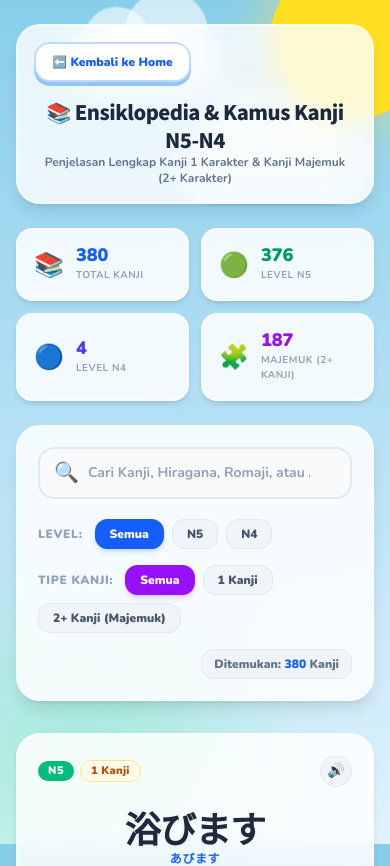
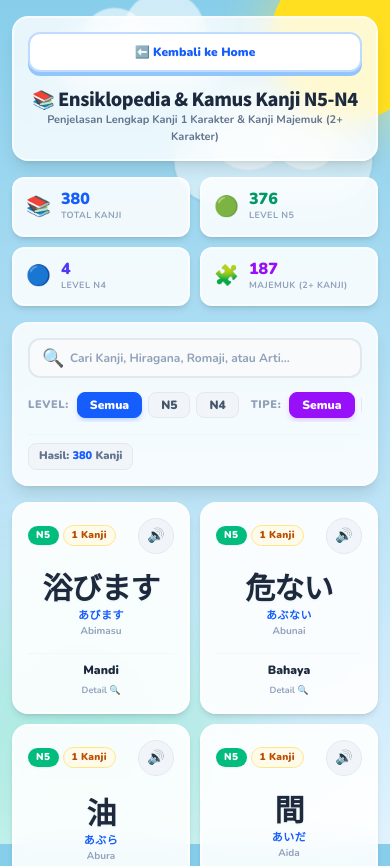
Before and after one commit to miqbaljaffar/kanji-game, a Next.js app: page /kanji in a window 390 px wide. Shown: the top 866 px of the page. Built offline with nearby package versions, Linux system fonts and the light colour scheme.

Commit message:
fix dynamic ui

```diff
--- a/app/kanji/page.tsx
+++ b/app/kanji/page.tsx
@@ -91,29 +91,29 @@ export default function KanjiDictionaryPage() {
       {/* Background awan ceria */}
       <GameBackground />
 
-      <div className="relative z-10 max-w-7xl mx-auto px-4 sm:px-6 pt-6">
+      <div className="relative z-10 max-w-7xl mx-auto px-3 sm:px-6 pt-4 sm:pt-6">
 
         {/* Navigation Bar */}
-        <div className="flex flex-wrap items-center justify-between gap-4 mb-6 bg-white/80 backdrop-blur-md p-4 rounded-3xl shadow-lg border-2 border-white/60">
+        <div className="flex flex-col sm:flex-row items-center justify-between gap-3 mb-4 sm:mb-6 bg-white/80 backdrop-blur-md p-3.5 sm:p-4 rounded-2xl sm:rounded-3xl shadow-lg border-2 border-white/60">
           <Link
             href="/"
-            className="bg-white hover:bg-slate-100 text-blue-600 px-4 py-2.5 rounded-2xl font-black text-xs sm:text-sm shadow-[0_4px_0_#93c5fd] active:shadow-none active:translate-y-1 transition-all border-2 border-blue-200 flex items-center gap-2 cursor-pointer"
+            className="w-full sm:w-auto bg-white hover:bg-slate-100 text-blue-600 px-4 py-2.5 rounded-xl sm:rounded-2xl font-black text-xs sm:text-sm shadow-[0_4px_0_#93c5fd] active:shadow-none active:translate-y-1 transition-all border-2 border-blue-200 flex items-center justify-center gap-2 cursor-pointer touch-manipulation"
           >
             ⬅️ Kembali ke Home
           </Link>
 
           <div className="text-center sm:text-right">
-            <h1 className="text-xl sm:text-2xl font-black text-slate-800 tracking-tight font-jp">
+            <h1 className="text-lg sm:text-2xl font-black text-slate-800 tracking-tight font-jp">
               📚 Ensiklopedia & Kamus Kanji N5-N4
             </h1>
-            <p className="text-xs font-bold text-slate-500">
+            <p className="text-[11px] sm:text-xs font-bold text-slate-500">
               Penjelasan Lengkap Kanji 1 Karakter & Kanji Majemuk (2+ Karakter)
             </p>
           </div>
         </div>
 
         {/* Quick Stats Header Cards */}
-        <div className="grid grid-cols-2 sm:grid-cols-4 gap-3 sm:gap-4 mb-6">
+        <div className="grid grid-cols-2 sm:grid-cols-4 gap-2.5 sm:gap-4 mb-4 sm:mb-6">
           {[
             { label: "Total Kanji", val: stats.total, icon: "📚", color: "text-blue-600", bg: "bg-blue-50" },
             { label: "Level N5", val: stats.n5Count, icon: "🟢", color: "text-emerald-600", bg: "bg-emerald-50" },
@@ -122,14 +122,14 @@ export default function KanjiDictionaryPage() {
           ].map((item) => (
             <div
               key={item.label}
-              className="bg-white/85 backdrop-blur-md rounded-2xl p-4 shadow-md border-2 border-white/60 flex items-center gap-3"
+              className="bg-white/85 backdrop-blur-md rounded-xl sm:rounded-2xl p-3 sm:p-4 shadow-md border-2 border-white/60 flex items-center gap-2.5 sm:gap-3"
             >
-              <span className="text-2xl sm:text-3xl">{item.icon}</span>
-              <div>
-                <div className={`text-lg sm:text-2xl font-black ${item.color} leading-none`}>
+              <span className="text-xl sm:text-3xl shrink-0">{item.icon}</span>
+              <div className="min-w-0">
+                <div className={`text-base sm:text-2xl font-black ${item.color} leading-none truncate`}>
                   {item.val}
                 </div>
-                <div className="text-[10px] sm:text-xs font-bold text-slate-400 uppercase tracking-wider mt-1">
+                <div className="text-[9px] sm:text-xs font-bold text-slate-400 uppercase tracking-wider mt-0.5 truncate">
                   {item.label}
                 </div>
               </div>
@@ -148,10 +148,10 @@ export default function KanjiDictionaryPage() {
           totalResults={filteredKanji.length}
         />
 
-        {/* Kanji Cards Grid */}
+        {/* Kanji Cards Grid (2-column on mobile, 4-column on desktop) */}
         {paginatedKanji.length > 0 ? (
           <>
-            <div className="grid grid-cols-1 sm:grid-cols-2 md:grid-cols-3 lg:grid-cols-4 gap-4">
+            <div className="grid grid-cols-2 sm:grid-cols-2 md:grid-cols-3 lg:grid-cols-4 gap-2.5 sm:gap-4">
               {paginatedKanji.map((entry) => (
                 <KanjiCard
                   key={entry.id}
--- a/components/kanji/KanjiCard.tsx
+++ b/components/kanji/KanjiCard.tsx
@@ -33,15 +33,15 @@ export function KanjiCard({ entry, onSelect }: KanjiCardProps) {
   return (
     <div
       onClick={() => onSelect(entry)}
-      className="group relative bg-white/85 hover:bg-white backdrop-blur-md rounded-3xl p-5 shadow-md hover:shadow-xl transition-all duration-300 border-2 border-white/60 hover:-translate-y-1.5 cursor-pointer flex flex-col justify-between overflow-hidden"
+      className="group relative bg-white/90 hover:bg-white backdrop-blur-md rounded-2xl sm:rounded-3xl p-3.5 sm:p-5 shadow-md hover:shadow-xl transition-all duration-300 border-2 border-white/70 hover:-translate-y-1 cursor-pointer flex flex-col justify-between overflow-hidden active:scale-98 touch-manipulation"
     >
       {/* Top Badges */}
-      <div className="flex items-center justify-between gap-2 mb-3">
-        <div className="flex items-center gap-1.5">
+      <div className="flex items-center justify-between gap-1 mb-2 sm:mb-3">
+        <div className="flex items-center gap-1 flex-wrap">
           {/* Level Badge */}
           <span
             className={clsx(
-              "px-2.5 py-0.5 rounded-full text-[11px] font-black uppercase tracking-wider shadow-xs",
+              "px-2 py-0.5 rounded-full text-[10px] sm:text-[11px] font-black uppercase tracking-wider shadow-xs",
               entry.level === "N5"
                 ? "bg-emerald-500 text-white"
                 : "bg-indigo-600 text-white"
@@ -53,7 +53,7 @@ export function KanjiCard({ entry, onSelect }: KanjiCardProps) {
           {/* Type Badge (1 Kanji vs Majemuk) */}
           <span
             className={clsx(
-              "px-2.5 py-0.5 rounded-full text-[11px] font-black tracking-wide border",
+              "px-2 py-0.5 rounded-full text-[10px] sm:text-[11px] font-black tracking-wide border",
               isSingle
                 ? "bg-amber-50 text-amber-700 border-amber-200"
                 : "bg-purple-50 text-purple-700 border-purple-200"
@@ -69,7 +69,7 @@ export function KanjiCard({ entry, onSelect }: KanjiCardProps) {
           onClick={playTTS}
           title="Dengarkan pengucapan"
           className={clsx(
-            "w-8 h-8 rounded-full flex items-center justify-center text-sm transition-all duration-200 cursor-pointer border",
+            "w-9 h-9 sm:w-8 sm:h-8 rounded-full flex items-center justify-center text-sm transition-all duration-200 cursor-pointer border shrink-0 active:scale-90 touch-manipulation",
             isPlayingAudio
               ? "bg-blue-600 text-white animate-pulse border-blue-600 shadow-md scale-110"
               : "bg-slate-100 hover:bg-blue-50 text-slate-600 hover:text-blue-600 border-slate-200 hover:border-blue-300"
@@ -80,37 +80,37 @@ export function KanjiCard({ entry, onSelect }: KanjiCardProps) {
       </div>
 
       {/* Main Character Display */}
-      <div className="my-2 text-center">
-        <div className="text-4xl sm:text-5xl font-black text-slate-800 tracking-tight group-hover:scale-105 transition-transform duration-300 font-jp drop-shadow-xs">
+      <div className="my-1.5 sm:my-2 text-center">
+        <div className="text-3xl sm:text-5xl font-black text-slate-800 tracking-tight group-hover:scale-105 transition-transform duration-300 font-jp drop-shadow-xs">
           {entry.kanji}
         </div>
-        <div className="text-xs font-black text-blue-600 mt-1 tracking-wider">
+        <div className="text-[11px] sm:text-xs font-black text-blue-600 mt-1 tracking-wider">
           {entry.hiragana}
         </div>
-        <div className="text-[11px] font-bold text-slate-400">
+        <div className="text-[10px] sm:text-[11px] font-bold text-slate-400">
           {entry.romaji}
         </div>
       </div>
 
       {/* Meaning & Footer */}
-      <div className="mt-3 pt-3 border-t border-slate-100/80">
-        <div className="text-sm font-black text-slate-800 line-clamp-1 text-center">
+      <div className="mt-2 sm:mt-3 pt-2 sm:pt-3 border-t border-slate-100/80">
+        <div className="text-xs sm:text-sm font-black text-slate-800 line-clamp-1 text-center">
           {entry.arti}
         </div>
 
         {/* Component tags indicator */}
-        <div className="mt-2.5 flex items-center justify-center gap-1.5 flex-wrap">
+        <div className="mt-1.5 sm:mt-2.5 flex items-center justify-center gap-1 flex-wrap">
           {entry.components && entry.components.length > 0 ? (
-            <span className="text-[10px] font-bold text-purple-600 bg-purple-50 px-2 py-0.5 rounded-lg border border-purple-100">
-              Bedah Kanji Available ✨
+            <span className="text-[9px] sm:text-[10px] font-bold text-purple-600 bg-purple-50 px-1.5 py-0.5 rounded-md sm:rounded-lg border border-purple-100">
+              Bedah Kanji ✨
             </span>
           ) : entry.mnemonic ? (
-            <span className="text-[10px] font-bold text-amber-600 bg-amber-50 px-2 py-0.5 rounded-lg border border-amber-100">
+            <span className="text-[9px] sm:text-[10px] font-bold text-amber-600 bg-amber-50 px-1.5 py-0.5 rounded-md sm:rounded-lg border border-amber-100">
               Tips Hafal 💡
             </span>
           ) : (
-            <span className="text-[10px] font-bold text-slate-400">
-              Klik untuk Detail 🔍
+            <span className="text-[9px] sm:text-[10px] font-bold text-slate-400">
+              Detail 🔍
             </span>
           )}
         </div>
--- a/components/kanji/KanjiDetailModal.tsx
+++ b/components/kanji/KanjiDetailModal.tsx
@@ -41,18 +41,21 @@ export function KanjiDetailModal({ entry, onClose }: KanjiDetailModalProps) {
   const isSingle = entry.kanjiCount === 1;
 
   return (
-    <div className="fixed inset-0 z-50 flex items-center justify-center p-4 sm:p-6 overflow-y-auto animate-fade-in">
+    <div className="fixed inset-0 z-50 flex items-end sm:items-center justify-center p-0 sm:p-6 overflow-hidden animate-fade-in">
       {/* Backdrop overlay */}
       <div
         className="fixed inset-0 bg-slate-900/60 backdrop-blur-md transition-opacity"
         onClick={onClose}
       />
 
-      {/* Modal Container */}
-      <div className="relative w-full max-w-2xl bg-white rounded-3xl shadow-2xl border-4 border-white/80 overflow-hidden z-10 flex flex-col my-auto max-h-[90vh]">
+      {/* Modal Container (Bottom Sheet on Mobile, Centered Modal on Desktop) */}
+      <div className="relative w-full max-w-2xl bg-white rounded-t-[32px] sm:rounded-3xl shadow-2xl border-t-4 sm:border-4 border-white/80 overflow-hidden z-10 flex flex-col max-h-[92vh] sm:max-h-[90vh] animate-slide-up sm:animate-fade-in">
+
+        {/* Mobile Handle Drag Indicator */}
+        <div className="w-12 h-1.5 bg-slate-300 rounded-full mx-auto my-2 sm:hidden shrink-0" />
 
         {/* Modal Header Banner */}
-        <div className="relative bg-gradient-to-r from-blue-600 via-indigo-600 to-purple-600 p-6 text-white overflow-hidden shrink-0">
+        <div className="relative bg-gradient-to-r from-blue-600 via-indigo-600 to-purple-600 p-4 sm:p-6 text-white overflow-hidden shrink-0">
 
           {/* Decorative shapes */}
           <div className="absolute top-0 right-0 w-48 h-48 bg-white/10 rounded-full blur-2xl pointer-events-none -mr-16 -mt-16" />
@@ -60,7 +63,7 @@ export function KanjiDetailModal({ entry, onClose }: KanjiDetailModalProps) {
           {/* Close button */}
           <button
             onClick={onClose}
-            className="absolute top-4 right-4 w-9 h-9 rounded-full bg-white/20 hover:bg-white/40 text-white flex items-center justify-center font-black transition-all cursor-pointer border border-white/30 z-10"
+            className="absolute top-3 right-3 sm:top-4 sm:right-4 w-9 h-9 rounded-full bg-white/20 hover:bg-white/40 text-white flex items-center justify-center font-black transition-all cursor-pointer border border-white/30 z-10 active:scale-90 touch-manipulation"
           >
             ✕
           </button>
@@ -130,23 +133,23 @@ export function KanjiDetailModal({ entry, onClose }: KanjiDetailModalProps) {
         </div>
 
         {/* Modal Tab Navigation */}
-        <div className="flex border-b border-slate-200 bg-slate-50 px-4 pt-3 shrink-0">
+        <div className="flex border-b border-slate-200 bg-slate-50 px-2 sm:px-4 pt-2 sm:pt-3 shrink-0 overflow-x-auto no-scrollbar touch-pan-x">
           <button
             onClick={() => setActiveTab("breakdown")}
             className={clsx(
-              "px-4 py-3 font-black text-xs sm:text-sm transition-all border-b-2 cursor-pointer flex items-center gap-1.5",
+              "px-3.5 sm:px-4 py-2.5 sm:py-3 font-black text-xs sm:text-sm transition-all border-b-2 cursor-pointer flex items-center gap-1.5 shrink-0 active:scale-95 touch-manipulation",
               activeTab === "breakdown"
                 ? "border-blue-600 text-blue-600 bg-white rounded-t-xl"
                 : "border-transparent text-slate-400 hover:text-slate-600"
             )}
           >
-            <span>🧩</span> {isSingle ? "Bedah Karaktek" : "Bedah Kanji Majemuk"}
+            <span>🧩</span> {isSingle ? "Bedah Karakter" : "Bedah Kanji Majemuk"}
           </button>
 
           <button
             onClick={() => setActiveTab("readings")}
             className={clsx(
-              "px-4 py-3 font-black text-xs sm:text-sm transition-all border-b-2 cursor-pointer flex items-center gap-1.5",
+              "px-3.5 sm:px-4 py-2.5 sm:py-3 font-black text-xs sm:text-sm transition-all border-b-2 cursor-pointer flex items-center gap-1.5 shrink-0 active:scale-95 touch-manipulation",
               activeTab === "readings"
                 ? "border-blue-600 text-blue-600 bg-white rounded-t-xl"
                 : "border-transparent text-slate-400 hover:text-slate-600"
@@ -158,7 +161,7 @@ export function KanjiDetailModal({ entry, onClose }: KanjiDetailModalProps) {
           <button
             onClick={() => setActiveTab("sentence")}
             className={clsx(
-              "px-4 py-3 font-black text-xs sm:text-sm transition-all border-b-2 cursor-pointer flex items-center gap-1.5",
+              "px-3.5 sm:px-4 py-2.5 sm:py-3 font-black text-xs sm:text-sm transition-all border-b-2 cursor-pointer flex items-center gap-1.5 shrink-0 active:scale-95 touch-manipulation",
               activeTab === "sentence"
                 ? "border-blue-600 text-blue-600 bg-white rounded-t-xl"
                 : "border-transparent text-slate-400 hover:text-slate-600"
--- a/components/kanji/KanjiFilterBar.tsx
+++ b/components/kanji/KanjiFilterBar.tsx
@@ -24,23 +24,23 @@ export function KanjiFilterBar({
   const hasActiveFilters = searchQuery !== "" || selectedLevel !== "ALL" || selectedType !== "ALL";
 
   return (
-    <div className="bg-white/85 backdrop-blur-md rounded-3xl p-5 shadow-lg border-2 border-white/60 mb-8 space-y-4">
+    <div className="bg-white/85 backdrop-blur-md rounded-2xl sm:rounded-3xl p-3.5 sm:p-5 shadow-lg border-2 border-white/60 mb-4 sm:mb-8 space-y-3 sm:space-y-4">
       {/* Search Input Bar */}
       <div className="relative">
-        <span className="absolute left-4 top-1/2 -translate-y-1/2 text-xl text-slate-400">
+        <span className="absolute left-3.5 sm:left-4 top-1/2 -translate-y-1/2 text-lg sm:text-xl text-slate-400">
           🔍
         </span>
         <input
           type="text"
           value={searchQuery}
           onChange={(e) => onSearchChange(e.target.value)}
-          placeholder="Cari Kanji, Hiragana, Romaji, atau Arti (misal: 電車, densha, kereta)..."
-          className="w-full bg-slate-50 border-2 border-slate-200 focus:border-blue-500 rounded-2xl pl-12 pr-10 py-3.5 text-sm sm:text-base font-bold text-slate-800 placeholder-slate-400 outline-none transition-all"
+          placeholder="Cari Kanji, Hiragana, Romaji, atau Arti..."
+          className="w-full bg-slate-50 border-2 border-slate-200 focus:border-blue-500 rounded-xl sm:rounded-2xl pl-10 sm:pl-12 pr-9 sm:pr-10 py-2.5 sm:py-3.5 text-xs sm:text-base font-bold text-slate-800 placeholder-slate-400 outline-none transition-all"
         />
         {searchQuery && (
           <button
             onClick={() => onSearchChange("")}
-            className="absolute right-4 top-1/2 -translate-y-1/2 w-6 h-6 rounded-full bg-slate-200 hover:bg-slate-300 text-slate-600 text-xs font-black flex items-center justify-center cursor-pointer transition-all"
+            className="absolute right-3 top-1/2 -translate-y-1/2 w-6 h-6 rounded-full bg-slate-200 hover:bg-slate-300 text-slate-600 text-xs font-black flex items-center justify-center cursor-pointer transition-all active:scale-90 touch-manipulation"
           >
             ✕
           </button>
@@ -48,11 +48,14 @@ export function KanjiFilterBar({
       </div>
 
       {/* Filter Chips Row */}
-      <div className="flex flex-wrap items-center justify-between gap-4 pt-1">
+      <div className="flex flex-col sm:flex-row sm:items-center justify-between gap-3 pt-0.5">
+
+        {/* Level & Type Filters Horizontal Swipe Container */}
+        <div className="flex items-center gap-3 overflow-x-auto no-scrollbar touch-pan-x pb-1 sm:pb-0">
 
           {/* Level Filters */}
-        <div className="flex flex-wrap items-center gap-2">
-          <span className="text-xs font-black text-slate-400 uppercase tracking-wider mr-1">
+          <div className="flex items-center gap-1.5 shrink-0">
+            <span className="text-[11px] sm:text-xs font-black text-slate-400 uppercase tracking-wider mr-0.5">
               Level:
             </span>
             {[
@@ -64,7 +67,7 @@ export function KanjiFilterBar({
                 key={lvl.id}
                 onClick={() => onLevelChange(lvl.id as "ALL" | "N5" | "N4")}
                 className={clsx(
-                "px-3.5 py-1.5 rounded-xl text-xs font-black transition-all cursor-pointer border",
+                  "px-3 py-1 sm:py-1.5 rounded-lg sm:rounded-xl text-xs font-black transition-all cursor-pointer border active:scale-95 touch-manipulation",
                   selectedLevel === lvl.id
                     ? "bg-blue-600 text-white border-blue-600 shadow-md shadow-blue-500/20"
                     : "bg-slate-100 hover:bg-slate-200 text-slate-600 border-slate-200"
@@ -75,21 +78,23 @@ export function KanjiFilterBar({
             ))}
           </div>
 
+          <div className="h-4 w-px bg-slate-200 shrink-0 hidden sm:block" />
+
           {/* Kanji Type Filters */}
-        <div className="flex flex-wrap items-center gap-2">
-          <span className="text-xs font-black text-slate-400 uppercase tracking-wider mr-1">
-            Tipe Kanji:
+          <div className="flex items-center gap-1.5 shrink-0">
+            <span className="text-[11px] sm:text-xs font-black text-slate-400 uppercase tracking-wider mr-0.5">
+              Tipe:
             </span>
             {[
               { id: "ALL", label: "Semua" },
               { id: "SINGLE", label: "1 Kanji" },
-            { id: "COMPOUND", label: "2+ Kanji (Majemuk)" },
+              { id: "COMPOUND", label: "2+ Majemuk" },
             ].map((t) => (
               <button
                 key={t.id}
                 onClick={() => onTypeChange(t.id as "ALL" | "SINGLE" | "COMPOUND")}
                 className={clsx(
-                "px-3.5 py-1.5 rounded-xl text-xs font-black transition-all cursor-pointer border",
+                  "px-3 py-1 sm:py-1.5 rounded-lg sm:rounded-xl text-xs font-black transition-all cursor-pointer border active:scale-95 touch-manipulation",
                   selectedType === t.id
                     ? "bg-purple-600 text-white border-purple-600 shadow-md shadow-purple-500/20"
                     : "bg-slate-100 hover:bg-slate-200 text-slate-600 border-slate-200"
@@ -100,10 +105,12 @@ export function KanjiFilterBar({
             ))}
           </div>
 
+        </div>
+
         {/* Result Counter & Clear */}
-        <div className="flex items-center gap-3 ml-auto">
-          <span className="text-xs font-black text-slate-500 bg-slate-100 px-3 py-1.5 rounded-xl border border-slate-200">
-            Ditemukan: <strong className="text-blue-600">{totalResults}</strong> Kanji
+        <div className="flex items-center justify-between sm:justify-end gap-2 shrink-0 border-t sm:border-t-0 pt-2 sm:pt-0 border-slate-100">
+          <span className="text-[11px] sm:text-xs font-black text-slate-500 bg-slate-100 px-2.5 py-1 sm:py-1.5 rounded-lg sm:rounded-xl border border-slate-200">
+            Hasil: <strong className="text-blue-600">{totalResults}</strong> Kanji
           </span>
 
           {hasActiveFilters && (
@@ -113,9 +120,9 @@ export function KanjiFilterBar({
                 onLevelChange("ALL");
                 onTypeChange("ALL");
               }}
-              className="text-xs font-black text-red-500 hover:text-red-600 bg-red-50 hover:bg-red-100 px-3 py-1.5 rounded-xl border border-red-200 transition-all cursor-pointer"
+              className="text-[11px] sm:text-xs font-black text-red-500 hover:text-red-600 bg-red-50 hover:bg-red-100 px-2.5 py-1 sm:py-1.5 rounded-lg sm:rounded-xl border border-red-200 transition-all cursor-pointer active:scale-95 touch-manipulation"
             >
-              Reset Filter
+              Reset
             </button>
           )}
         </div>
```
Lines whose indentation alone changed are shown as unchanged.
